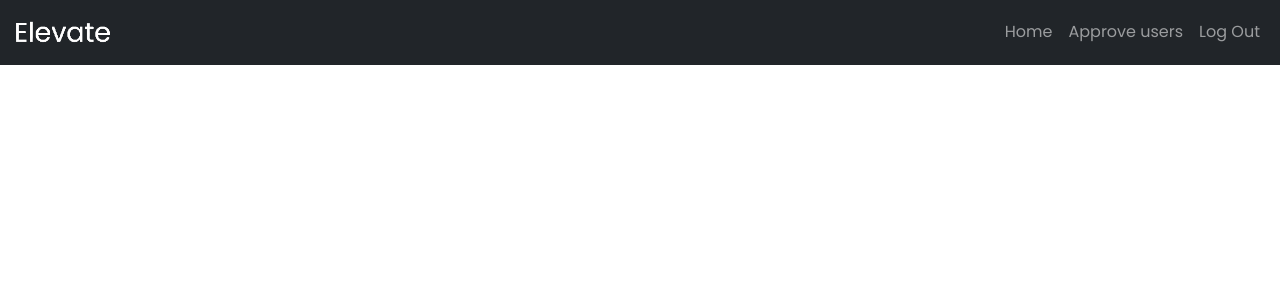
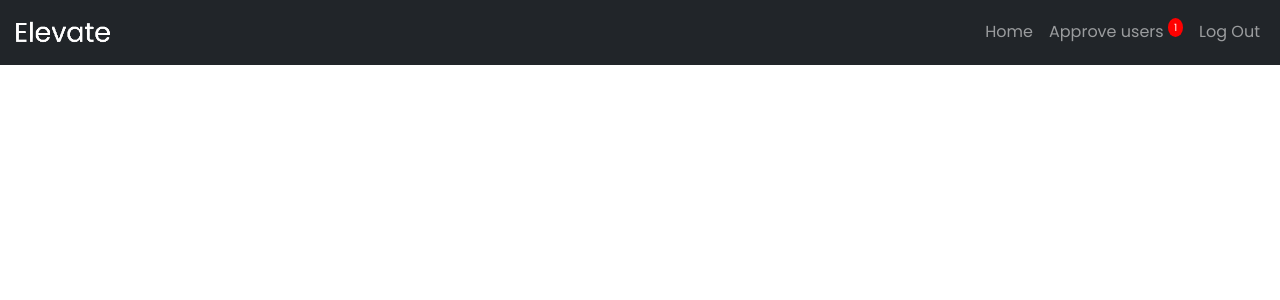
Before and after one commit to machine-56/digital-marketting, a Django app: template digital_marketing/admin_panel/templates/admin_panel/adminBase.html in a window 1280 px wide. Shown: the top 300 px of the page. Run offline with Django 5.2, Linux system fonts and the light colour scheme; the template is opened without the code that fills it: most values are stand-ins (such as "Sample title", 1, 10 or a date in 2020); some libraries are stand-ins or nearby versions.

Commit message:
notification added

```diff
--- a/digital_marketing/admin_panel/templates/admin_panel/adminBase.html
+++ b/digital_marketing/admin_panel/templates/admin_panel/adminBase.html
@@ -29,7 +29,10 @@
           <div class="collapse navbar-collapse" id="navbarNavAltMarkup">
             <div class="navbar-nav ms-auto">
               <a class="nav-link {% if request.path == '/ad/' %}active{% endif %}" href="{% url 'admin_home' %}">Home</a>
-              <a class="nav-link {% if request.path == '/ad/approve/' %}active{% endif %}" href="{% url 'approve_users' %}">Approve users</a>
+              <a class="nav-link {% if request.path == '/ad/approve/' %}active{% endif %}" href="{% url 'approve_users' %}">
+                Approve users
+                <span class="notification" {% if new_count == 0 %}hidden{% endif %}>{{new_count}}</span>
+              </a>
               <a class="nav-link" href="{% url 'logout_fn' %}">Log Out</a>
             </div>
           </div>
--- a/digital_marketing/static/css/index.css
+++ b/digital_marketing/static/css/index.css
@@ -24,6 +24,15 @@ body{
 
 .logo{
     width: 100px;
+}
+
+.notification{
+    background-color: #ff0000;
+    border-radius: 50%;
+    font-size: 10px;
+    padding: 2px 6px;
+    color: #ffffff;
+    vertical-align: top;
 }
 
 
```
Also changed, not shown: digital_marketing/admin_panel/views.py (+5 -2 lines), digital_marketing/media/profile_images/image-1_yODJujD.png (added).
